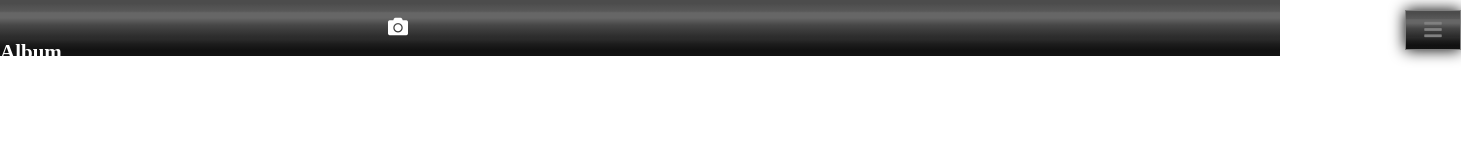
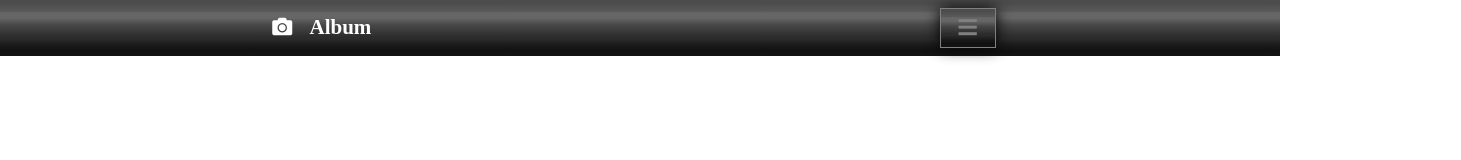
Before and after one commit to VanoVeryWonderful/VasyaProject, a plain HTML site: page index.html in a window 1280 px wide. Shown: the whole page, 1461 px wide, since content can reach past the window. Drawn offline with Linux system fonts and the light colour scheme.

Commit message:
добавил Flex

```diff
--- a/index.html
+++ b/index.html
@@ -11,9 +11,10 @@
 <body>
       <header>
       	<nav class="menu">
-      		<ul>
-      			<li class="margin_album"><a href="#" class="margin"><i class="fas fa-camera"></i><strong>Album</strong></a></li>
-      		</ul>
+
+      		<a href="#" class="margin"><i class="fas fa-camera"></i>
+      			<strong>Album</strong>
+      		</a>
       		<div>
       			<button class="btn-menu" type="button"><i class="fas fa-bars"></i></button>
       		</div>
--- a/style.css
+++ b/style.css
@@ -8,34 +8,34 @@ body {
 	padding: 0;
 
 }
+
 .menu {
 	background: #4c4c4c;
 background: -moz-linear-gradient(top, #4c4c4c 6%, #595959 20%, #666666 23%, #666666 32%, #474747 45%, #2c2c2c 66%, #2b2b2b 70%, #2b2b2b 70%, #1c1c1c 79%, #111111 90%, #111111 90%, #131313 100%);
 background: -webkit-linear-gradient(top, #4c4c4c 6%,#595959 20%,#666666 23%,#666666 32%,#474747 45%,#2c2c2c 66%,#2b2b2b 70%,#2b2b2b 70%,#1c1c1c 79%,#111111 90%,#111111 90%,#131313 100%);
 background: linear-gradient(to bottom, #4c4c4c 6%,#595959 20%,#666666 23%,#666666 32%,#474747 45%,#2c2c2c 66%,#2b2b2b 70%,#2b2b2b 70%,#1c1c1c 79%,#111111 90%,#111111 90%,#131313 100%);
 filter: progid:DXImageTransform.Microsoft.gradient( startColorstr='#4c4c4c', endColorstr='#131313',GradientType=0 );
-	position: relative;
 	display: flex;
+	justify-content: space-around;
 	height: 56px;
 }
+
 .btn-menu {
-	font-size: 1.25rem;
-    width: 56px;
+	width: 56px;
     height: 40px;
     cursor: pointer;
+    font-size: 21px;
 }
+
 .margin {
-	margin-left: 400px;
 	font-size: 21px;
 	text-decoration: none;
 	color: #fff;
-}
-.margin_album{
 	margin-top: 15px;
 }
+
 .btn-menu{
-	margin-left: 985px;
-	margin-top: 10px;
+	margin-top: 8px;
 	background: #4c4c4c;
 background: -moz-linear-gradient(top, #4c4c4c 6%, #595959 20%, #666666 23%, #666666 32%, #474747 45%, #2c2c2c 66%, #2b2b2b 70%, #2b2b2b 70%, #1c1c1c 79%, #111111 90%, #111111 90%, #131313 100%);
 background: -webkit-linear-gradient(top, #4c4c4c 6%,#595959 20%,#666666 23%,#666666 32%,#474747 45%,#2c2c2c 66%,#2b2b2b 70%,#2b2b2b 70%,#1c1c1c 79%,#111111 90%,#111111 90%,#131313 100%);
```
